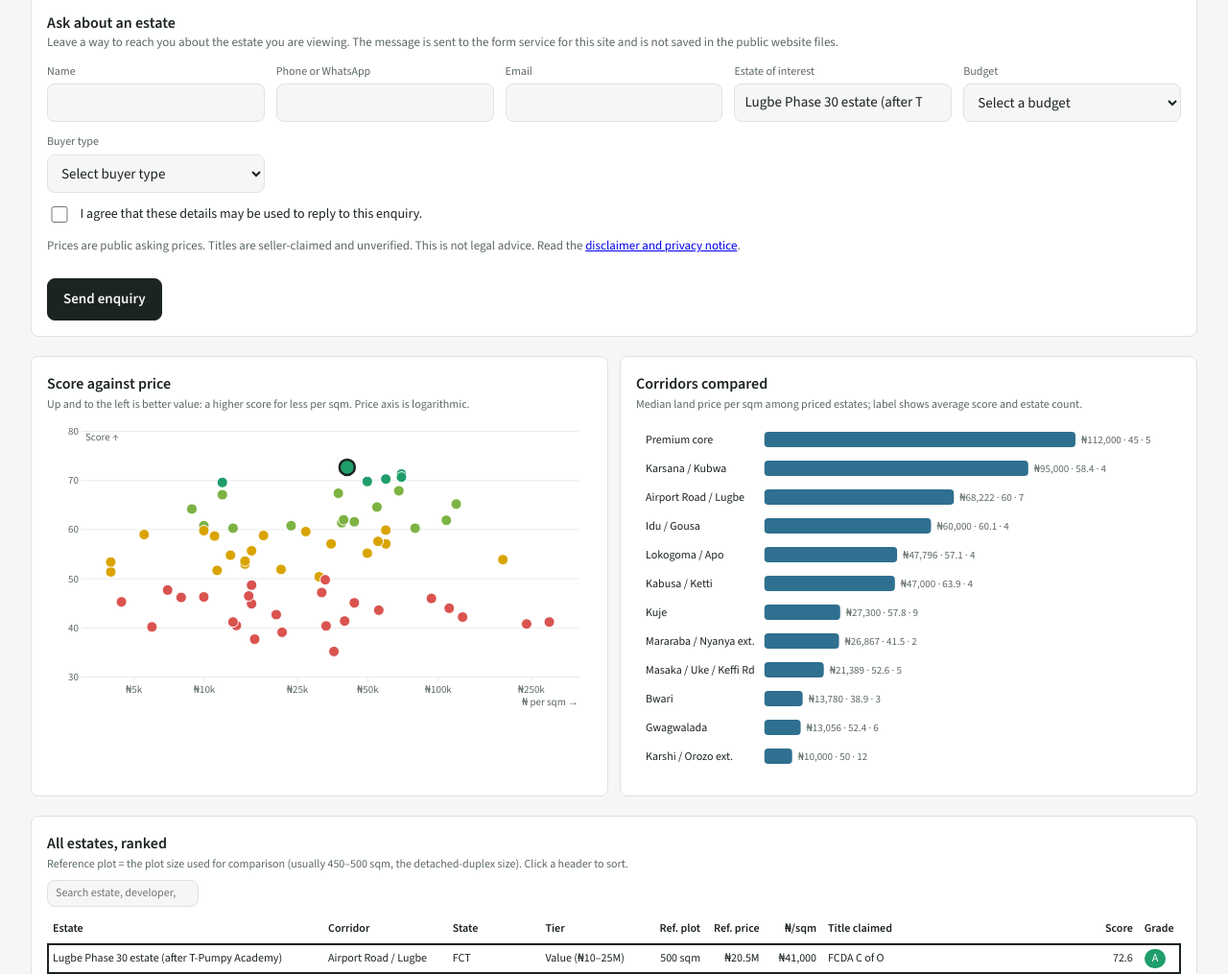
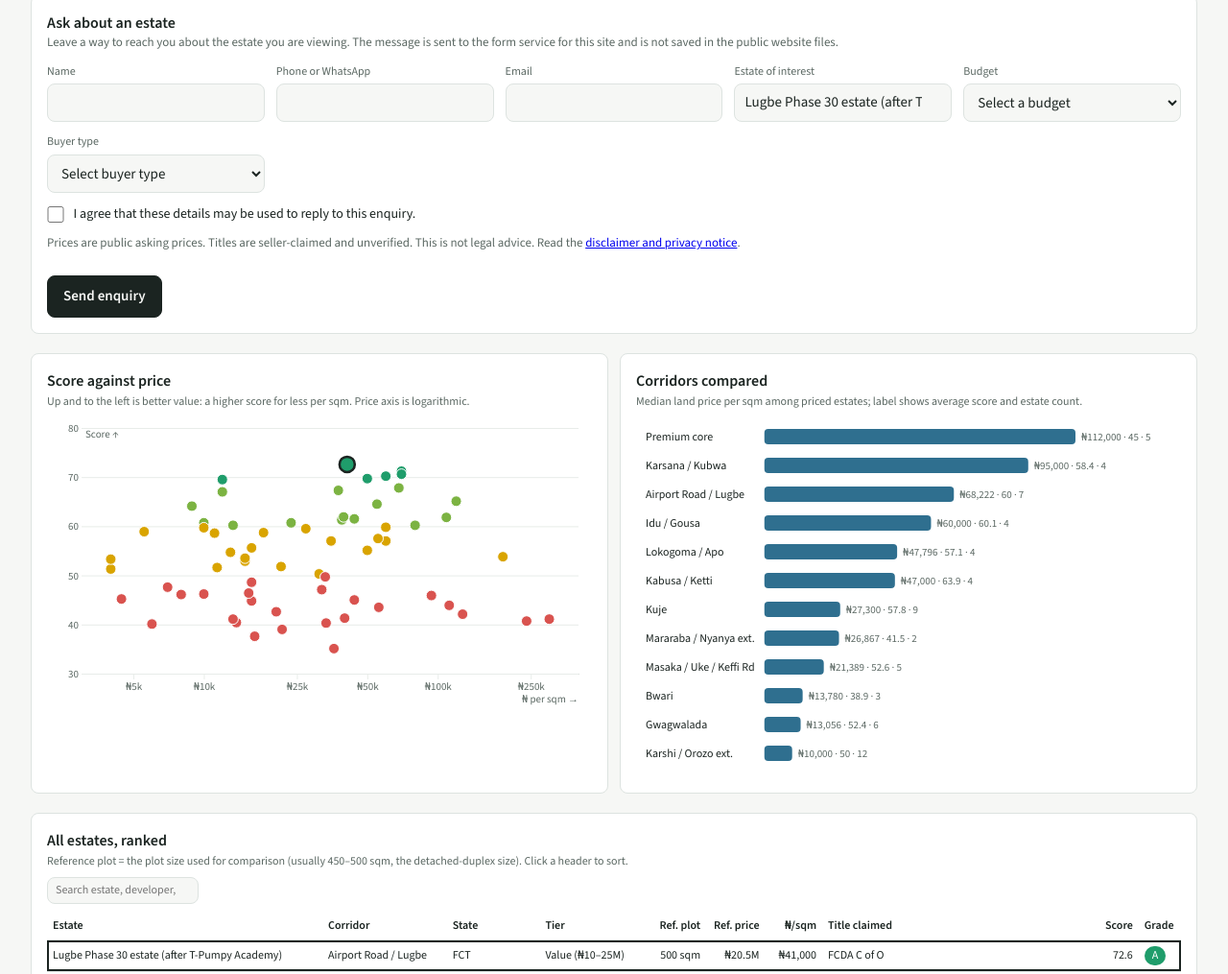
Before and after one commit to Oraquul/Abuja-land-scan, a plain HTML site: page index.html in a window 1280 px wide. Shown: the part 1114-2129 px from the top of the page at 96% size. Drawn offline with nearby package versions, Linux system fonts and the light colour scheme.

Commit message:
Keep the enquiry consent label beside its checkbox. (#3)
The dashboard field rule was stretching the checkbox across the card and collapsing the agreement text into a one-word column. The checkbox stays a small control, and the label wraps inside the card.

Co-authored-by: Cursor Agent <cursoragent@cursor.com>
Co-authored-by: Oraquul <Oraquul@users.noreply.github.com>

```diff
--- a/site.css
+++ b/site.css
@@ -37,9 +37,9 @@
   font-size: 12px;
   color: var(--color-fg-muted, var(--ink-2));
 }
-.site-form input,
+.site-form input:not([type="checkbox"]),
 .site-form select,
-.ae .site-form input,
+.ae .site-form input:not([type="checkbox"]),
 .ae .site-form select {
   font: inherit;
   font-size: 15px;
@@ -63,22 +63,42 @@
 .site-form .site-tried select:user-invalid {
   border-color: var(--color-bad, var(--warn));
 }
-.site-check {
+.site-form .site-check {
   display: flex;
+  flex-direction: row;
+  flex-wrap: nowrap;
+  align-items: flex-start;
   gap: 10px;
-  align-items: flex-start;
+  width: 100%;
+  max-width: 100%;
+  min-width: 0;
   margin: 0;
   font-size: 14px;
   line-height: 1.4;
   color: var(--color-fg, var(--ink));
 }
-.site-check input {
+.site-form .site-check input,
+.ae .site-form .site-check input {
   width: 1.1rem;
   height: 1.1rem;
-  margin-top: 2px;
-  flex: none;
+  min-width: 1.1rem;
+  max-width: 1.1rem;
+  margin: 2px 0 0;
+  padding: 0;
+  flex: 0 0 auto;
+  align-self: flex-start;
 }
-.site-check label { font-size: 14px; color: inherit; }
+.site-form .site-check label,
+.ae .site-form .site-check label {
+  display: block;
+  flex: 1 1 auto;
+  width: auto;
+  min-width: 0;
+  max-width: 100%;
+  font-size: 14px;
+  line-height: 1.4;
+  color: inherit;
+}
 .site-submit,
 .ae .site-submit {
   font: inherit;
```
